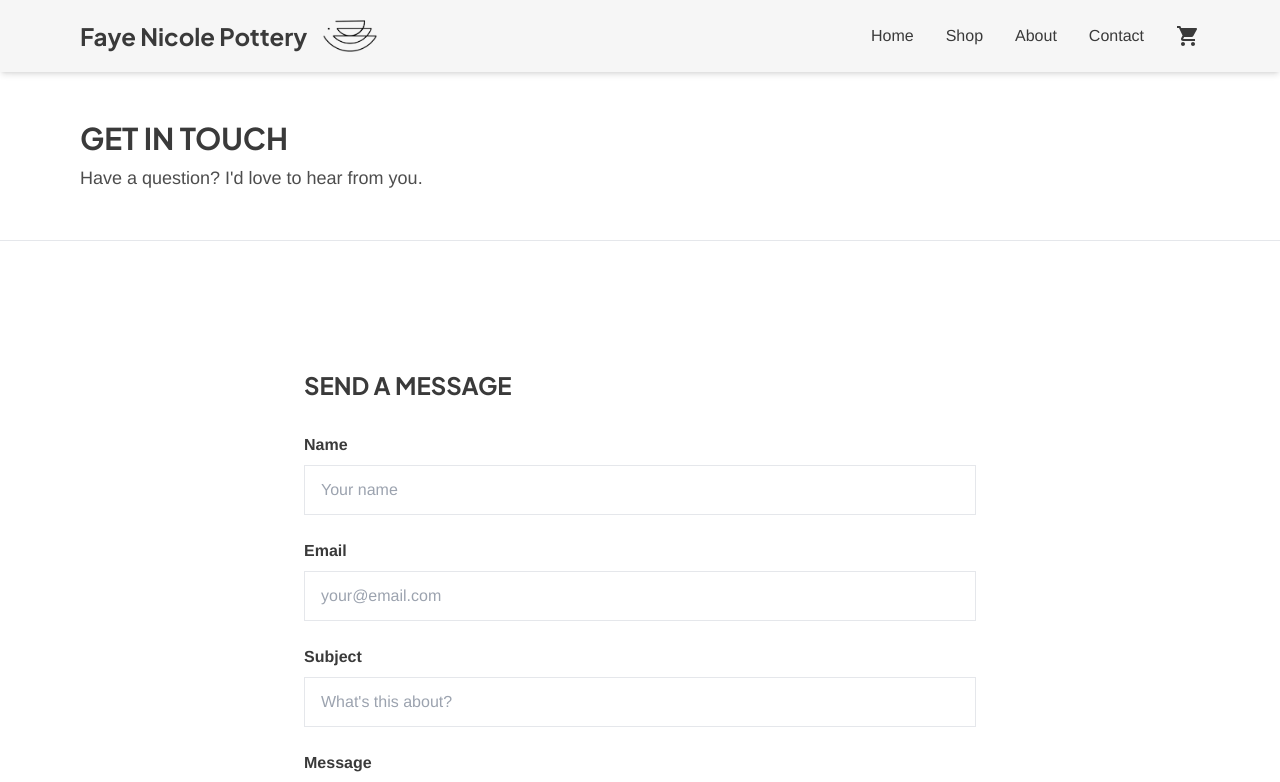
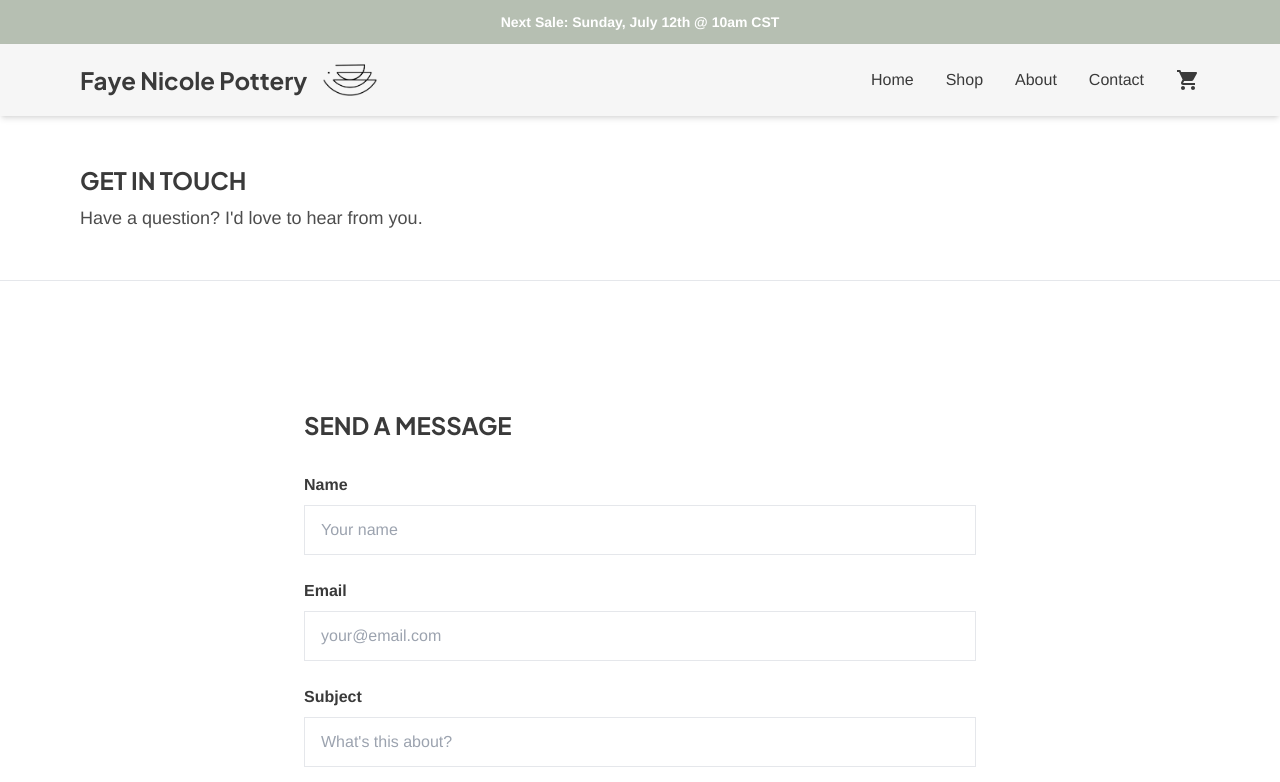
Before and after one commit to davecummings-zz/faye-pottery, a Next.js app: page /contact in a window 1280 px wide. Shown: the top 782 px of the page. Built offline with nearby package versions, Linux system fonts and the light colour scheme.

Commit message:
Add style updates and an announcement bar

```diff
--- a/app/about/page.tsx
+++ b/app/about/page.tsx
@@ -6,7 +6,7 @@ export default function About() {
     <>
       <div className="bg-white text-[#3A3A3A] py-12 border-b">
         <div className="max-w-6xl mx-auto px-4">
-          <h1 className="text-3xl font-bold">About Faye</h1>
+          <h1 className="text-2xl font-bold">About Faye</h1>
         </div>
       </div>
 
@@ -37,7 +37,7 @@ export default function About() {
           </div>
 
           {/* Values */}
-          <div className="bg-white p-12 mb-16">
+          {/* <div className="bg-white p-12 mb-16">
             <h3 className="text-2xl font-bold text-[#3A3A3A] mb-8 text-center">My Values</h3>
             <div className="grid grid-cols-1 md:grid-cols-3 gap-8">
               <div className="text-center">
@@ -62,7 +62,7 @@ export default function About() {
                 </p>
               </div>
             </div>
-          </div>
+          </div> */}
 
           {/* CTA */}
           <div className="text-center">
--- a/app/cart/page.tsx
+++ b/app/cart/page.tsx
@@ -70,7 +70,7 @@ export default function CartPage() {
     <>
       <div className="bg-white text-[#3A3A3A] py-12 border-b">
         <div className="max-w-6xl mx-auto px-4">
-          <h1 className="text-3xl font-bold">Shopping Cart</h1>
+          <h1 className="text-2xl font-bold">Shopping Cart</h1>
           <p className="text-lg mt-2 text-[rgba(58,58,58,0.9)]">Review your items and checkout</p>
         </div>
       </div>
--- a/app/contact/page.tsx
+++ b/app/contact/page.tsx
@@ -50,7 +50,7 @@ export default function Contact() {
     <>
       <div className="bg-white text-[#3A3A3A] py-12 border-b">
         <div className="max-w-6xl mx-auto px-4">
-          <h1 className="text-3xl font-bold">Get in Touch</h1>
+          <h1 className="text-2xl font-bold">Get in Touch</h1>
           <p className="text-lg mt-2 text-[rgba(58,58,58,0.9)]">Have a question? I'd love to hear from you.</p>
         </div>
       </div>
@@ -142,7 +142,7 @@ export default function Contact() {
 
               <button
                 type="submit"
-                className="w-full bg-white text-[#3A3A3A] border py-3 font-bold hover:bg-glaze hover:text-[#ffffff] transition"
+                className="w-full bg-glaze text-[#ffffff] border py-3 font-bold hover:text-[#3A3A3A] transition"
               >
                 Send Message
               </button>
--- a/app/layout.tsx
+++ b/app/layout.tsx
@@ -1,6 +1,7 @@
 import type { Metadata } from 'next'
 import './globals.css'
 import Navigation from '@/components/Navigation'
+import AnnouncementBar from '@/components/AnnouncementBar'
 import Footer from '@/components/Footer'
 import { CartProvider } from '@/lib/cartContext'
 
@@ -26,6 +27,7 @@ export default function RootLayout({
       </head>
       <body className="flex flex-col min-h-screen">
         <CartProvider>
+          <AnnouncementBar />
           <Navigation />
           <main className="flex-grow">
             {children}
--- a/components/About.tsx
+++ b/components/About.tsx
@@ -6,7 +6,7 @@ export default function About() {
       <div className="max-w-6xl mx-auto px-4">
         <div className="grid grid-cols-1 md:grid-cols-2 gap-16 items-center">
           <div>
-            <h2 className="text-3xl font-bold text-[#3A3A3A] mb-8">About Faye</h2>
+            <h2 className="text-2xl font-bold text-[#3A3A3A] mb-8">About Faye</h2>
             <p className="text-lg text-[#3A3A3A] mb-6 leading-relaxed font-light">
               I'm a ceramic artist dedicated to creating beautiful, functional pottery that brings joy to everyday moments. Each piece is hand-thrown and hand-finished with intention and care.
             </p>
--- /dev/null
+++ b/components/AnnouncementBar.tsx
@@ -0,0 +1,17 @@
+'use client'
+
+import { ANNOUNCEMENT } from '@/lib/announcement'
+
+export default function AnnouncementBar() {
+  if (!ANNOUNCEMENT.ENABLED) {
+    return null
+  }
+
+  return (
+    <div className="w-full bg-glaze text-white text-center py-3 px-4">
+      <p className="text-sm font-semibold">
+        {ANNOUNCEMENT.TEXT}
+      </p>
+    </div>
+  )
+}
--- a/components/Hero.tsx
+++ b/components/Hero.tsx
@@ -12,7 +12,7 @@ export default function Hero() {
       />
 
       {/* Overlay */}
-      <div className="absolute inset-0 bg-black/35" />
+      <div className="absolute inset-0 bg-black/30" />
 
       {/* Content */}
       <div className="relative z-10 text-center px-4 max-w-3xl">
--- a/components/Navigation.tsx
+++ b/components/Navigation.tsx
@@ -3,14 +3,20 @@
 import Link from 'next/link'
 import { useState } from 'react'
 import { useCart } from '@/lib/cartContext'
+import { ANNOUNCEMENT } from '@/lib/announcement'
 
 export default function Navigation() {
   const [isOpen, setIsOpen] = useState(false)
   const { getTotalItems } = useCart()
   const cartCount = getTotalItems()
 
+  // If announcement bar is enabled, don't make nav sticky
+  const navClass = ANNOUNCEMENT.ENABLED
+    ? "relative top-0 z-50 bg-[#f6f6f6] shadow-md"
+    : "sticky top-0 z-50 bg-[#f6f6f6] shadow-md"
+
   return (
-    <nav className="sticky top-0 z-50 bg-[#f6f6f6] shadow-md">
+    <nav className={navClass}>
       <div className="max-w-6xl mx-auto px-4 py-5 flex items-center justify-between">
         <div className="flex items-center gap-4">
           <Link href="/" className="text-2xl font-bold text-[#3A3A3A] transition" style={{ fontFamily: "'Plus Jakarta Sans', sans-serif" }}>
--- /dev/null
+++ b/lib/announcement.ts
@@ -0,0 +1,9 @@
+// Announcement Bar Configuration
+// Set ENABLED to true to show the announcement bar
+// When ENABLED is true, the navigation will NOT be sticky
+// When ENABLED is false, the navigation will be sticky
+
+export const ANNOUNCEMENT = {
+  ENABLED: true,
+  TEXT: "Next Sale: Sunday, July 12th @ 10am CST",
+}
```
